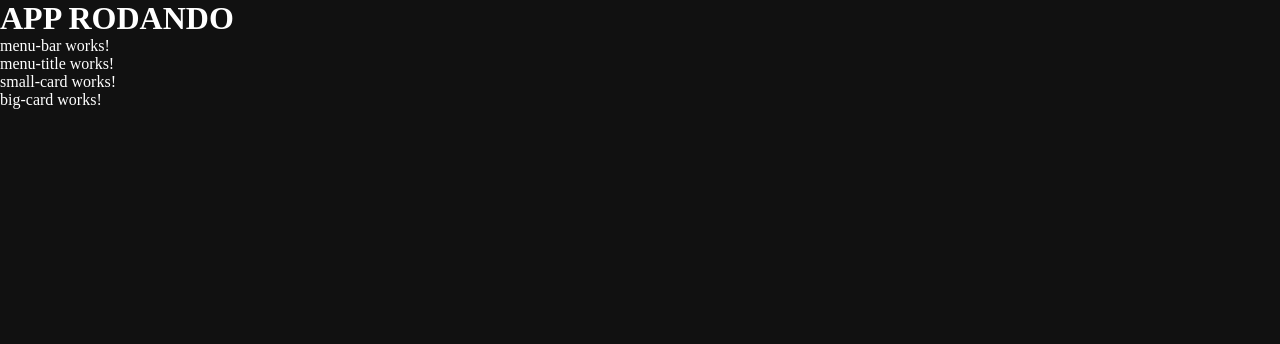
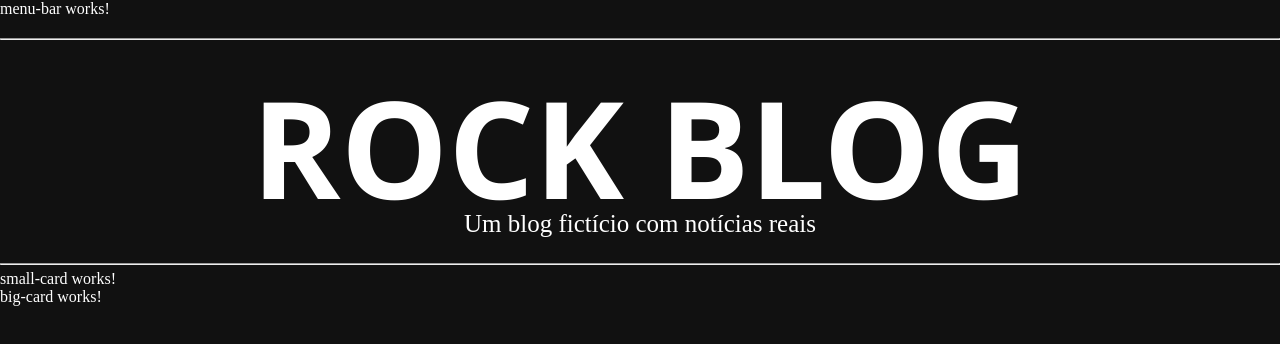
Before and after one commit to rsbastos/angular-blog, an Angular app: page / in a window 1280 px wide. Shown: the top 344 px of the page. Built offline with nearby package versions, Linux system fonts and the light colour scheme.

Commit message:
menu title created

```diff
--- a/src/app/app.component.html
+++ b/src/app/app.component.html
@@ -1,6 +1,6 @@
 
 <router-outlet></router-outlet>
-<h1>APP RODANDO</h1>
+
 <app-menu-bar></app-menu-bar>
 <app-menu-title></app-menu-title>
 <app-small-card></app-small-card>
--- a/src/app/components/menu-title/menu-title.component.css
+++ b/src/app/components/menu-title/menu-title.component.css
@@ -0,0 +1,23 @@
+.container__menu-title > h1 {
+    margin-top: 15px;
+    margin-bottom: 15px;
+    font-family: 'Segoe UI', Tahoma, Geneva, Verdana, sans-serif;
+    font-size:135px;
+    height: 140px;
+
+    display: flex;
+    justify-content: center;
+}
+
+.container__menu-title > hr {
+    margin-top: 20px;
+    margin-bottom: 5px;
+}
+
+.container__menu-title > p {
+    margin-bottom: 25px;
+    font-size: 25px;
+
+    display: flex;
+    justify-content: center;
+}
--- a/src/app/components/menu-title/menu-title.component.html
+++ b/src/app/components/menu-title/menu-title.component.html
@@ -1 +1,6 @@
-<p>menu-title works!</p>
+<div class="container__menu-title">
+    <hr>
+    <h1>ROCK BLOG</h1>
+    <p>Um blog fictício com notícias reais</p>
+    <hr>
+</div>
```
